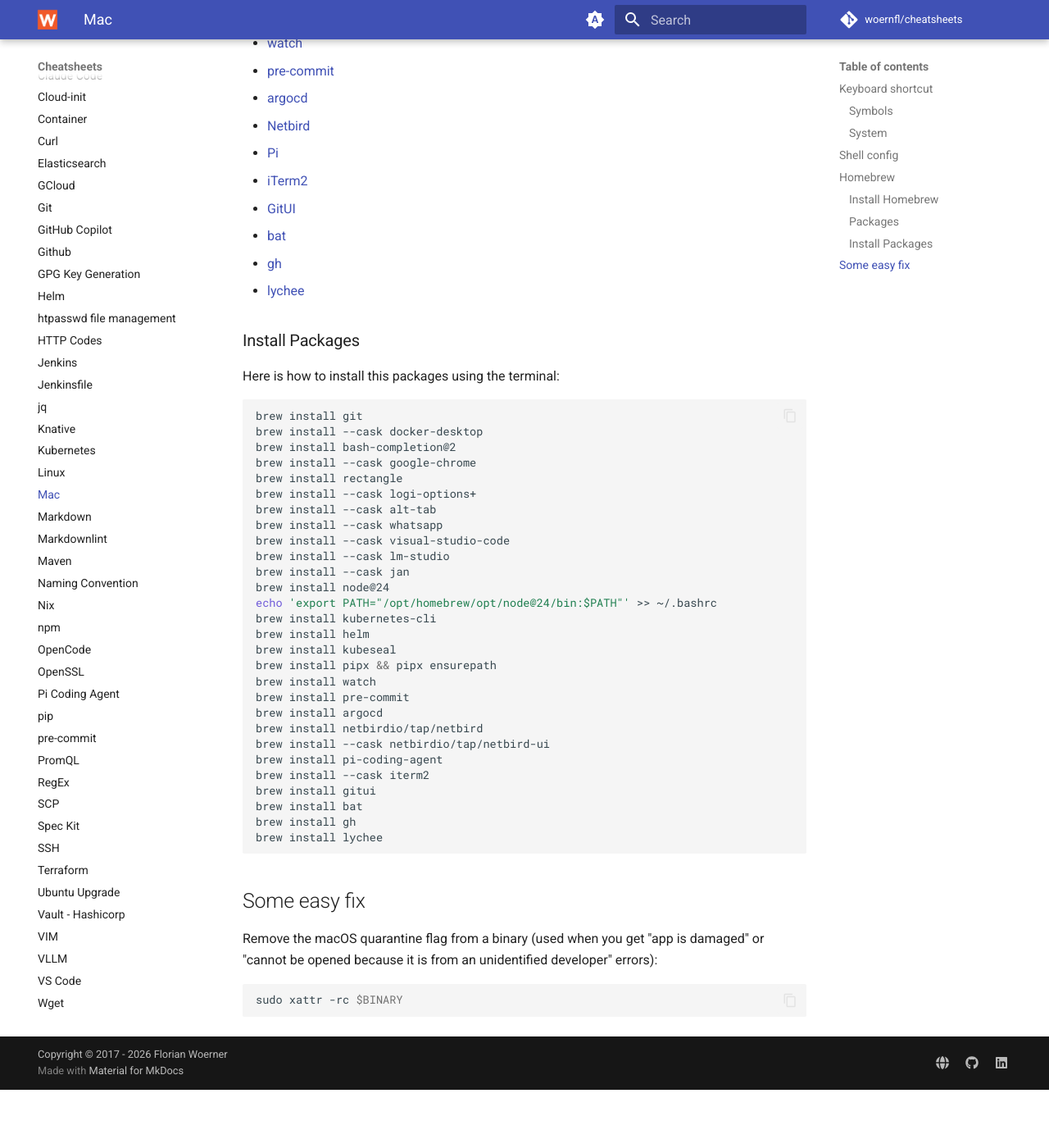
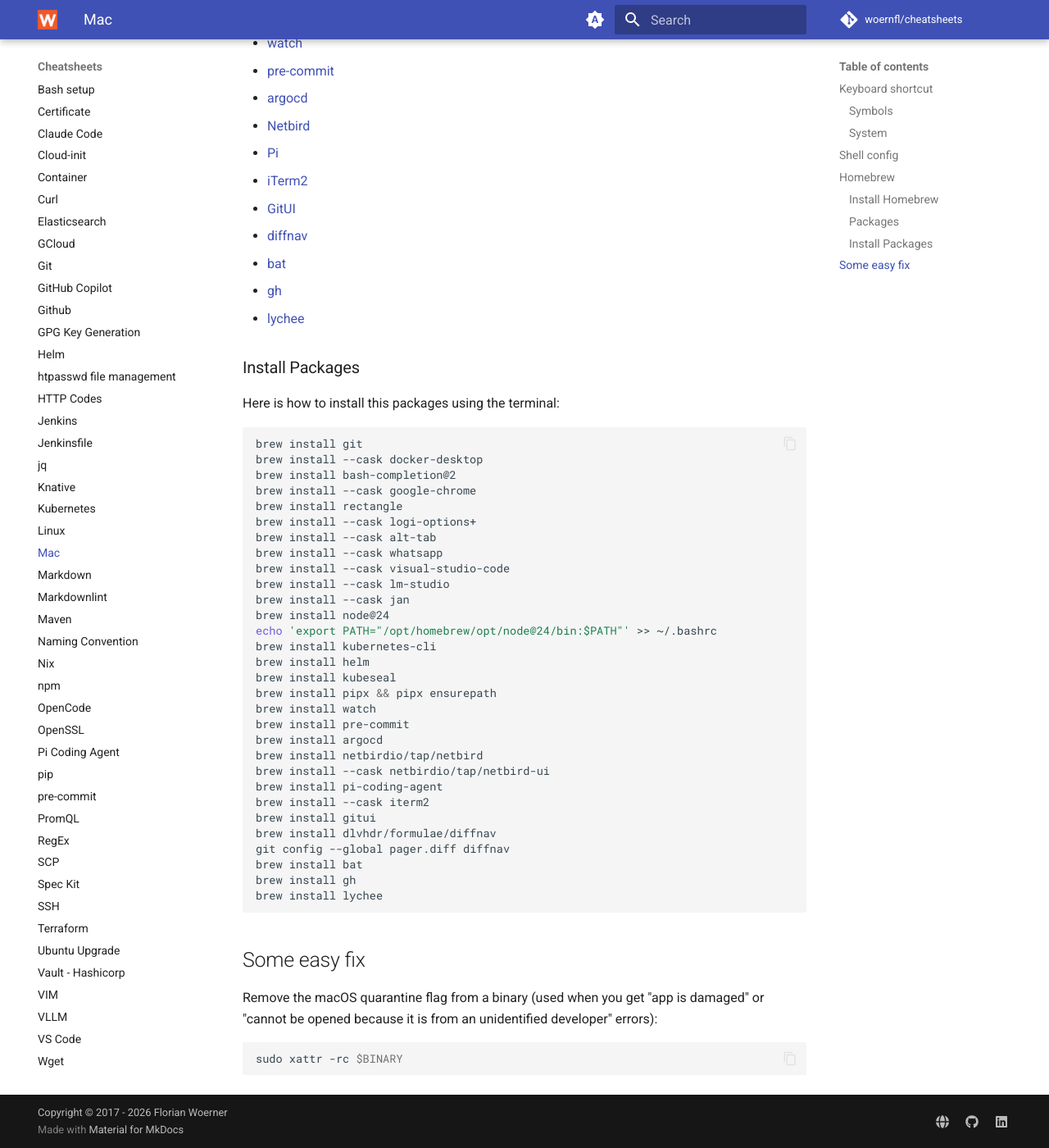
Before and after one commit to woernfl/cheatsheets, an MkDocs documentation site: the page built from docs/mac.md, in a window 1280 px wide and 1400 px high, scrolled down 2228 px. Shown: the whole window at 82% size. Built offline with MkDocs 1.6.1 and Material for MkDocs 9.7.7, drawn with Linux system fonts in a browser that asks for light colours; comment, search, counter and statistics services are not loaded; before the commit the page ends 3557 px from its top, so only the background shows below that.

Commit message:
Add diffnav to mac.md installation instructions (#436)
Added installation instructions for diffnav and configured git to use it as the diff pager.

```diff
--- a/docs/mac.md
+++ b/docs/mac.md
@@ -81,6 +81,7 @@
 - [Pi](https://pi.dev/)
 - [iTerm2](https://github.com/gnachman/iterm2)
 - [GitUI](https://github.com/gitui-org/gitui)
+- [diffnav](https://github.com/dlvhdr/diffnav)
 - [bat](https://github.com/sharkdp/bat)
 - [gh](https://cli.github.com/)
 - [lychee](https://lychee.cli.rs/)
@@ -115,6 +116,8 @@
 brew install pi-coding-agent
 brew install --cask iterm2
 brew install gitui
+brew install dlvhdr/formulae/diffnav
+git config --global pager.diff diffnav
 brew install bat
 brew install gh
 brew install lychee
```
Also changed, not shown: .cspell.json.
